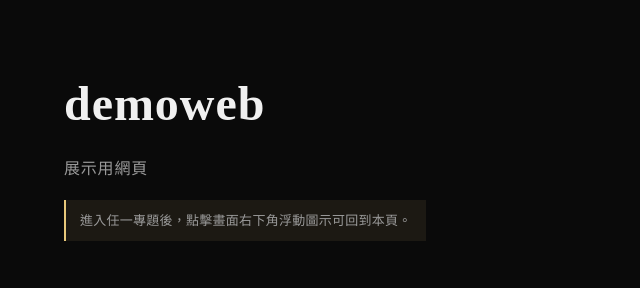
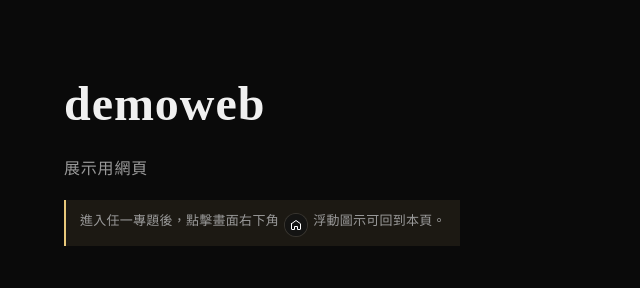
Before and after one commit to mowoo/demoweb, a PHP site: page / in a window 1280 px wide. Shown: the part 14-302 px from the top of the page, without its empty margins (0-640 px from the left). Run offline with PHP 8.4, Linux system fonts and the light colour scheme.

Commit message:
feat: inline home icon preview in hint text

```diff
--- a/index.html
+++ b/index.html
@@ -18,7 +18,7 @@
     <div class="container">
       <h1 class="site-title">demoweb</h1>
       <p class="site-subtitle">展示用網頁</p>
-      <p class="site-hint">進入任一專題後，點擊畫面右下角浮動圖示可回到本頁。</p>
+      <p class="site-hint">進入任一專題後，點擊畫面右下角 <span class="hint-icon" aria-hidden="true"><svg viewBox="0 0 24 24" fill="none" stroke="currentColor" stroke-width="2" stroke-linecap="round" stroke-linejoin="round"><path d="M3 9.5L12 3l9 6.5V20a1 1 0 0 1-1 1h-5v-6h-6v6H4a1 1 0 0 1-1-1V9.5z"/></svg></span> 浮動圖示可回到本頁。</p>
     </div>
   </header>
 
--- a/style.css
+++ b/style.css
@@ -73,6 +73,26 @@ body {
   font-size: 13px;
   line-height: 1.6;
   letter-spacing: 0.02em;
+}
+
+.hint-icon {
+  display: inline-flex;
+  align-items: center;
+  justify-content: center;
+  width: 22px;
+  height: 22px;
+  border-radius: 50%;
+  background: rgba(20, 20, 20, 0.92);
+  color: #fff;
+  vertical-align: -6px;
+  margin: 0 3px;
+  box-shadow: 0 0 0 1px rgba(255, 255, 255, 0.12);
+}
+
+.hint-icon svg {
+  width: 12px;
+  height: 12px;
+  display: block;
 }
 
 /* === Card Grid === */
```
